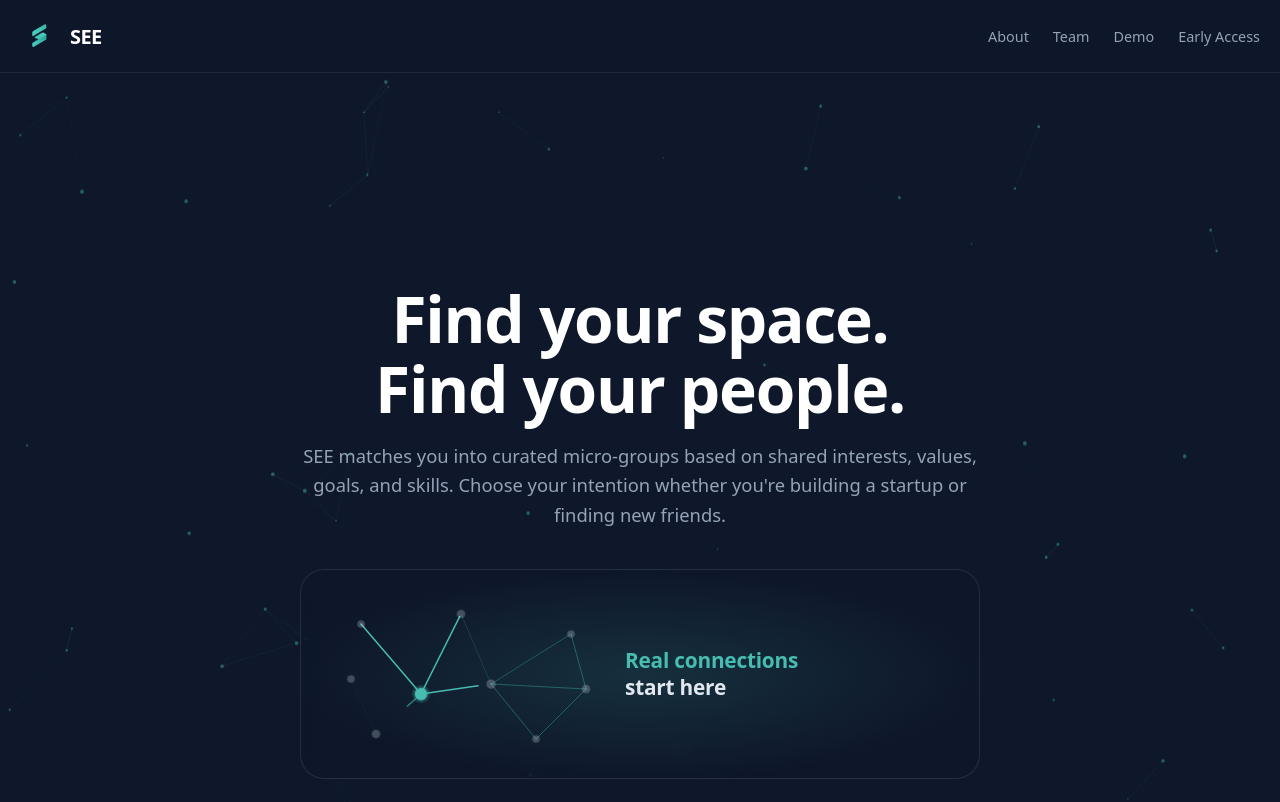
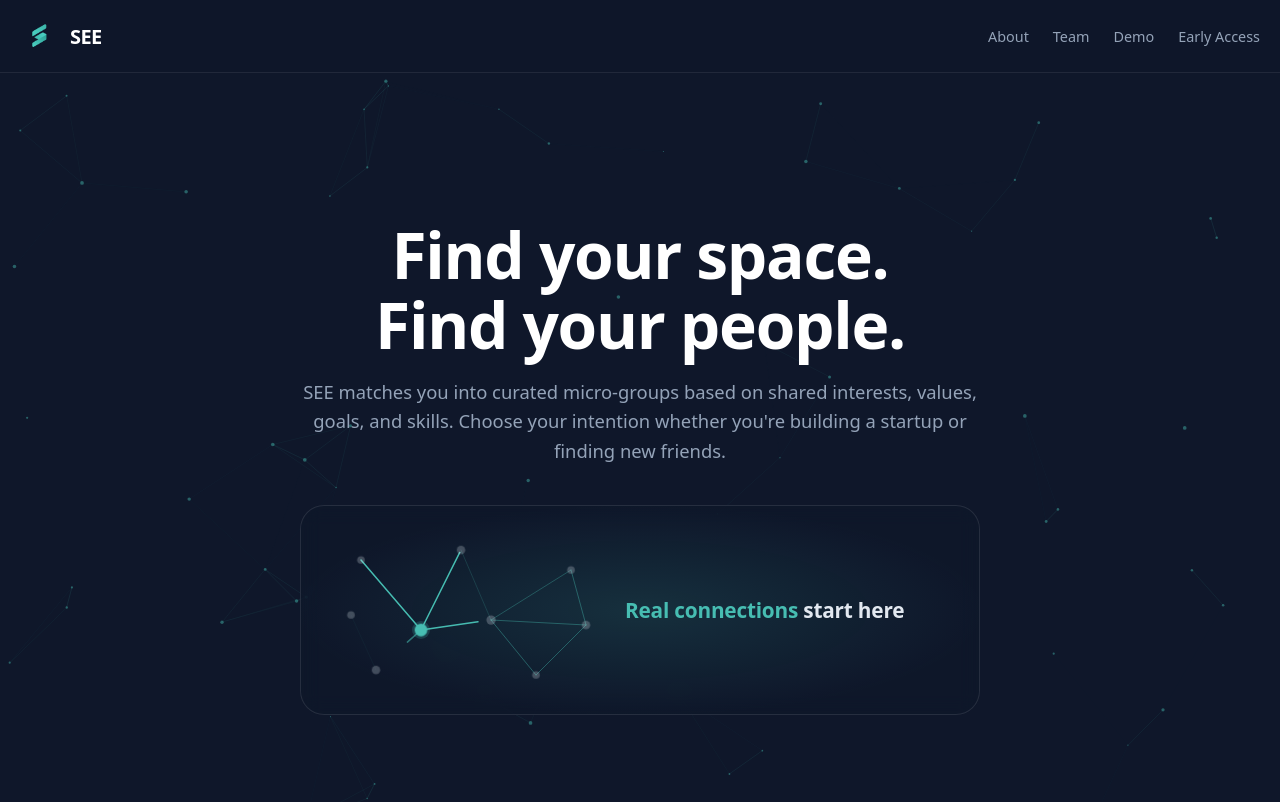
Before and after one commit to mealexandre/see-landing, a Next.js app in the folder see-landing/: page / in a window 1280 px wide. Shown: the top 802 px of the page. Built offline with nearby package versions, Linux system fonts and the light colour scheme.

Commit message:
Optimize vertical alignment for mobile layout

```diff
--- a/see-landing/components/Hero.tsx
+++ b/see-landing/components/Hero.tsx
@@ -5,7 +5,6 @@ import React, { useEffect, useRef } from 'react';
 export default function Hero() {
   const canvasRef = useRef<HTMLCanvasElement>(null);
 
-  // უკანა ფონის მოძრავი ქსელის ანიმაცია (Canvas)
   useEffect(() => {
     const canvas = canvasRef.current;
     if (!canvas) return;
@@ -102,13 +101,13 @@ export default function Hero() {
     <section
       style={{
         position: 'relative',
-        minHeight: '100vh', // ოდნავ გავზარდეთ სექცია რომ ცენტრში კარგად დაჯდეს
+        minHeight: '100vh',
         display: 'flex',
         flexDirection: 'column',
         alignItems: 'center',
         justifyContent: 'center',
         backgroundColor: '#0f172a',
-        padding: '2rem 1.5rem', // შევამცირეთ padding ზემოთ-ქვემოთ
+        padding: '0 1.5rem',
         overflow: 'hidden',
         textAlign: 'center',
       }}
@@ -127,7 +126,15 @@ export default function Hero() {
       />
 
       <style>{`
-        /* ბოქსის მთავარი სტილი */
+        /* კონტენტის wrapper მობილურისა და დესკტოპის ბალანსისთვის */
+        .content-wrapper {
+          position: relative;
+          z-index: 1;
+          max-width: 800px;
+          margin: 0 auto;
+          margin-top: -12vh; /* მობილურზე ოდნავ მეტად იწევა ზემოთ */
+        }
+
         .see-connect-box {
           position: relative;
           background-color: rgba(15, 23, 42, 0.65);
@@ -137,7 +144,7 @@ export default function Hero() {
           cursor: default;
           border: 1px solid rgba(255, 255, 255, 0.1);
           transition: transform 0.35s ease, border-color 0.35s ease, box-shadow 0.35s ease;
-          overflow: hidden; /* შიდა ნათებამ რომ არ გადააჭარბოს */
+          overflow: hidden;
         }
 
         .see-connect-box:hover {
@@ -146,26 +153,31 @@ export default function Hero() {
           box-shadow: 0 0 30px rgba(71, 189, 178, 0.18);
         }
 
-        /* რესპონსიული შიდა განლაგება */
         .box-inner {
           display: flex;
           flex-direction: column;
           align-items: center;
           padding: 2rem;
           position: relative;
-          zIndex: 1;
+          z-index: 1;
         }
 
         .svg-wrapper {
-          margin-bottom: 1rem;
+          margin-bottom: 1.25rem;
         }
 
         .text-wrapper {
           text-align: center;
         }
 
-        /* დესკტოპზე ხდება ჰორიზონტალური და სიგანეში იშლება! */
+        .rc-text {
+          display: block;
+        }
+
         @media (min-width: 768px) {
+          .content-wrapper {
+            margin-top: -8vh; /* დესკტოპზე ვინარჩუნებთ ძველ იდეალურ პოზიციას */
+          }
           .box-inner {
             flex-direction: row;
             padding: 1.5rem 3.5rem 1.5rem 2.5rem;
@@ -176,6 +188,10 @@ export default function Hero() {
           }
           .text-wrapper {
             text-align: left;
+            white-space: nowrap;
+          }
+          .rc-text {
+            display: inline;
           }
         }
 
@@ -225,9 +241,8 @@ export default function Hero() {
         }
       `}</style>
 
-      <div style={{ position: 'relative', zIndex: 1, maxWidth: '800px', margin: '0 auto' }}>
+      <div className="content-wrapper">
 
-        {/* მთავარი სათაური (ზომები ოდნავ დავაპატარავეთ დესკტოპისთვის) */}
         <h1
           style={{
             fontSize: 'clamp(2.2rem, 5vw, 4rem)',
@@ -242,7 +257,6 @@ export default function Hero() {
           Find your people.
         </h1>
 
-        {/* ქვესათაური (დაშორებები შევამცირეთ) */}
         <p
           style={{
             fontSize: 'clamp(0.95rem, 1.8vw, 1.15rem)',
@@ -258,10 +272,7 @@ export default function Hero() {
           startup or finding new friends.
         </p>
 
-        {/* განახლებული რესპონსიული ბოქსი */}
         <div className="see-connect-box">
-
-          {/* შიდა განათება მთელ ბოქსზე */}
           <div
             className="see-glow"
             style={{
@@ -278,7 +289,6 @@ export default function Hero() {
           />
 
           <div className="box-inner">
-            {/* SVG ანიმაცია */}
             <div className="svg-wrapper">
               <svg
                 width="260"
@@ -317,10 +327,9 @@ export default function Hero() {
               </svg>
             </div>
 
-            {/* ტექსტი (წერტილი ამოღებულია!) */}
             <div className="text-wrapper" style={{ position: 'relative', zIndex: 1, fontSize: 'clamp(1.1rem, 2vw, 1.3rem)', fontWeight: 600, letterSpacing: '-0.01em', lineHeight: 1.3 }}>
-              <span style={{ color: '#47bdb2', display: 'block' }}>Real connections</span>
-              <span style={{ color: '#e2e8f0', display: 'block' }}>start here</span>
+              <span className="rc-text" style={{ color: '#47bdb2' }}>Real connections </span>
+              <span className="rc-text" style={{ color: '#e2e8f0' }}>start here</span>
             </div>
           </div>
         </div>
```
